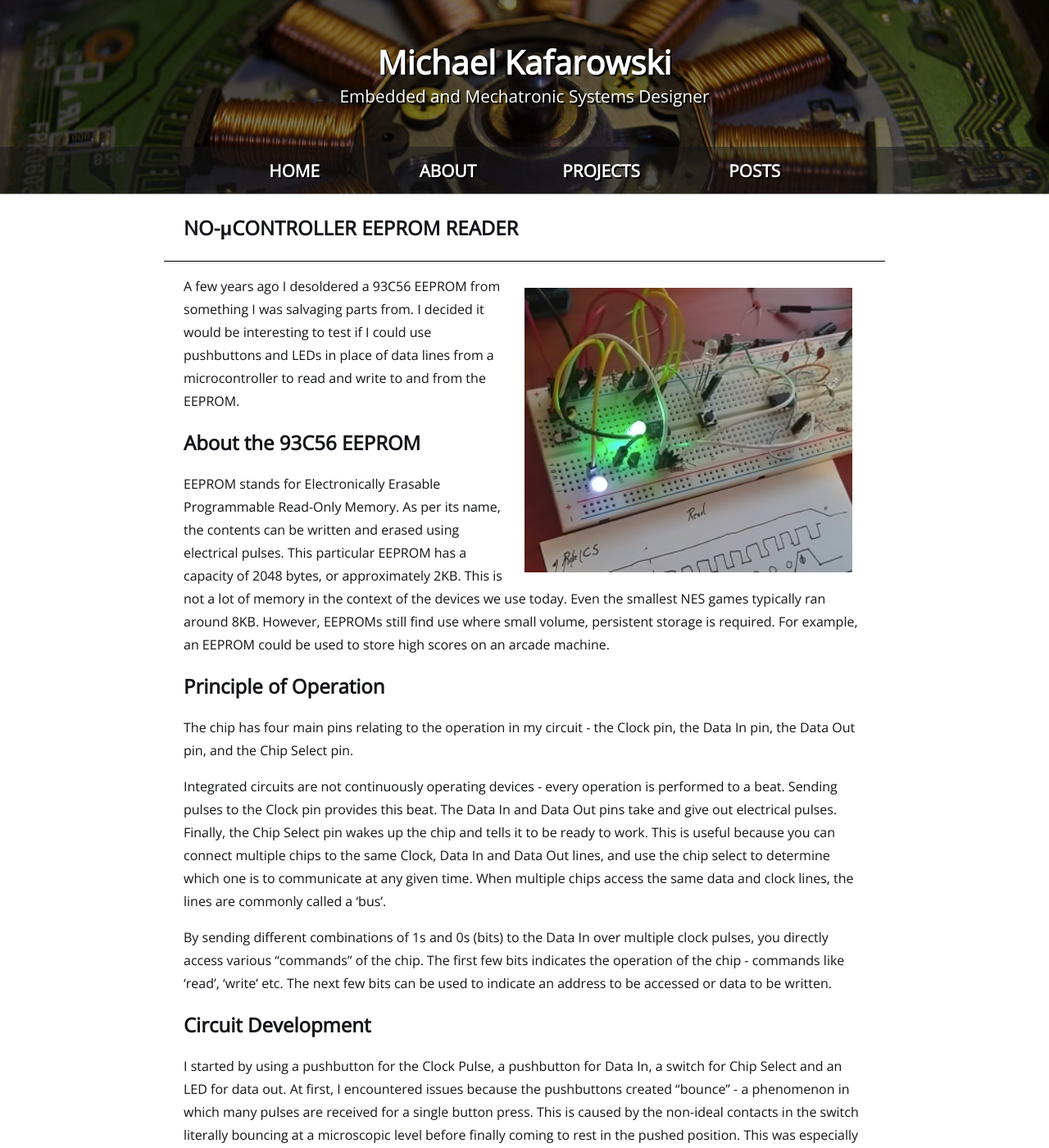
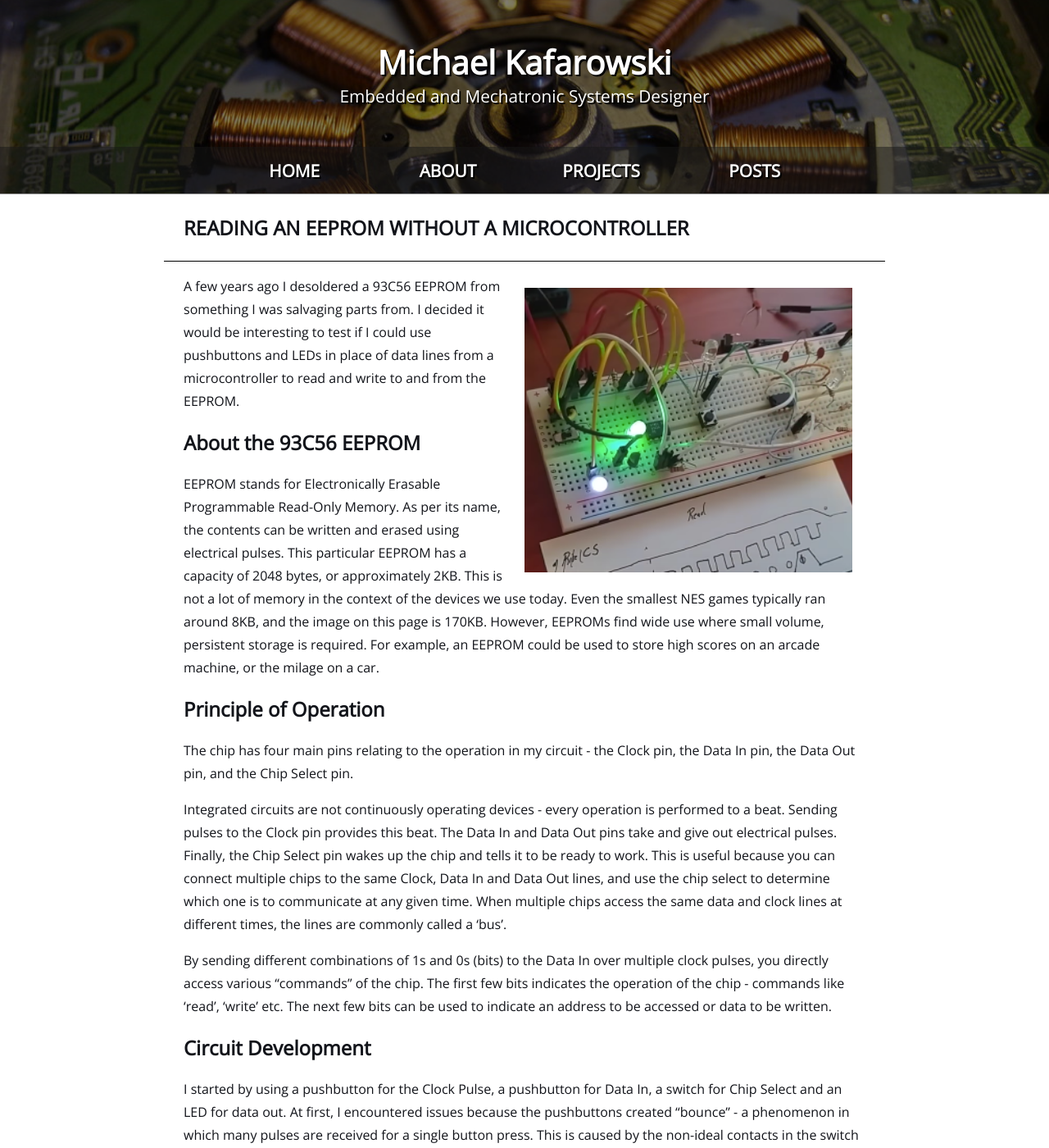
Before and after one commit to Aliasmk/aliasmk.github.io, a Jekyll site: the page built from _projects/eeprom.md, in a window 1280 px wide and 1400 px high. Shown: the whole window at 82% size. Built offline with Jekyll 4.4.1, drawn with Linux system fonts in a browser that asks for light colours.

Commit message:
Add canonicals, move page header tags to head.html

```diff
--- a/_includes/head.html
+++ b/_includes/head.html
@@ -5,3 +5,7 @@
 <link rel="preconnect" href="https://fonts.gstatic.com">
 <link href="https://fonts.googleapis.com/css2?family=Open+Sans:wght@300;400&display=swap" rel="stylesheet">
 <script async defer data-domain="michael.kafarowski.com" src="https://plausible.io/js/plausible.js"></script>
+<title>{{ page.title }} | {{ site.title }}</title>
+<meta name="description" content="{{ page.description }}">
+<link rel="stylesheet" href="{{ "/assets/css/main.css" | relative_url }}">
+<link rel="canonical" href="{{ site.url }}{{ page.url }}">
--- a/_layouts/default.html
+++ b/_layouts/default.html
@@ -2,9 +2,7 @@
 <html lang="{{ site.lang | default: "en-US" }}">
   <head>
     {% include head.html %}
-    <title>{{ page.title }} | {{ site.title }}</title>
-    <meta name="description" content="{{ page.description }}">
-    <link rel="stylesheet" href="{{ "/assets/css/main.css" | relative_url }}">
+
   </head>
   <body>
     {% include header.html %}
--- a/_projects/eeprom.md
+++ b/_projects/eeprom.md
@@ -13,19 +13,19 @@
 redirect_from: /projects/eeprom.html
 ---
 
-<h1 class="override_caselock">NO-μCONTROLLER EEPROM READER</h1>
+# Reading an EEPROM without a Microcontroller
 <img src="/assets/img/projects/eeprom.png" alt="{{ page.imgalt }}" class="profilePhoto verylargepic"/>
 A few years ago I desoldered a 93C56 EEPROM from something I was salvaging parts from. I decided it would be interesting to test if I could use pushbuttons and LEDs in place of data lines from a microcontroller to read and write to and from the EEPROM.
 
 ## About the 93C56 EEPROM
 
-EEPROM stands for Electronically Erasable Programmable Read-Only Memory. As per its name, the contents can be written and erased using electrical pulses. This particular EEPROM has a capacity of 2048 bytes, or approximately 2KB. This is not a lot of memory in the context of the devices we use today. Even the smallest NES games typically ran around 8KB. However, EEPROMs still find use where small volume, persistent storage is required. For example, an EEPROM could be used to store high scores on an arcade machine.
+EEPROM stands for Electronically Erasable Programmable Read-Only Memory. As per its name, the contents can be written and erased using electrical pulses. This particular EEPROM has a capacity of 2048 bytes, or approximately 2KB. This is not a lot of memory in the context of the devices we use today. Even the smallest NES games typically ran around 8KB, and the image on this page is 170KB. However, EEPROMs find wide use where small volume, persistent storage is required. For example, an EEPROM could be used to store high scores on an arcade machine, or the milage on a car.
 
 ## Principle of Operation
 
 The chip has four main pins relating to the operation in my circuit - the Clock pin, the Data In pin, the Data Out pin, and the Chip Select pin.
 
-Integrated circuits are not continuously operating devices - every operation is performed to a beat. Sending pulses to the Clock pin provides this beat. The Data In and Data Out pins take and give out electrical pulses. Finally, the Chip Select pin wakes up the chip and tells it to be ready to work. This is useful because you can connect multiple chips to the same Clock, Data In and Data Out lines, and use the chip select to determine which one is to communicate at any given time. When multiple chips access the same data and clock lines, the lines are commonly called a 'bus'.
+Integrated circuits are not continuously operating devices - every operation is performed to a beat. Sending pulses to the Clock pin provides this beat. The Data In and Data Out pins take and give out electrical pulses. Finally, the Chip Select pin wakes up the chip and tells it to be ready to work. This is useful because you can connect multiple chips to the same Clock, Data In and Data Out lines, and use the chip select to determine which one is to communicate at any given time. When multiple chips access the same data and clock lines at different times, the lines are commonly called a 'bus'.
 
 By sending different combinations of 1s and 0s (bits) to the Data In over multiple clock pulses, you directly access various "commands" of the chip. The first few bits indicates the operation of the chip - commands like 'read', 'write' etc. The next few bits can be used to indicate an address to be accessed or data to be written.
 
```
Also changed, not shown: _posts/2020-07-30-touchgfx-part-0.md (+1 -0 lines), blog.md (+1 -1 lines).
